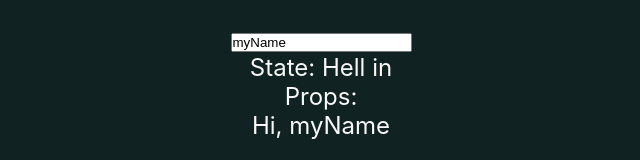
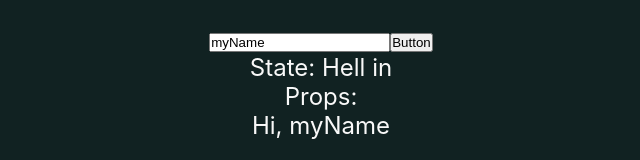
Before and after one commit to BoxPistols/map-api-react, a React (Create React App) app: page / in a window 1280 px wide. Shown: the top 160 px of the page, without its empty margins (319-959 px from the left). Built offline with nearby package versions, Linux system fonts and the light colour scheme.

Commit message:
[form bind] フォーム用再利用関数

```diff
--- a/src/components/ActionGreet/ActionGreet.jsx
+++ b/src/components/ActionGreet/ActionGreet.jsx
@@ -9,23 +9,30 @@ class ActionGreet extends Component {
       msg: 'Hell in',
     };
   }
-
-  // フォームの入力値変動の監視用関数
-  handleChangeName (e) { // 引数
+  /*
+   * フォームの入力値変動の監視用関数
+   * 仮引数のセット
+   * setState nameの値
+   * onChange側でe.target.valueでターゲットの値を取得
+   */
+  handleChangeName (e) {
     this.setState ({name: e.target.value});
   }
   render () {
     return (
-      <div
-      >
+      <div>
         <input
           type="text"
           value={this.state.name}
+          // event関数 値の監視と取得
           onChange={e => this.handleChangeName (e)}
         />
+        {/* 設置する値の送信 */}
+        <button onClick={() => this.handleChangeName ('Bob!')}>Button</button>
         <p>State: {this.state.msg}</p>
         <p>Props: {this.props.msg}</p>
-        <Greeting name={this.state.name}/>
+        {/* 表示する受動値 */}
+        <Greeting name={this.state.name} />
       </div>
     );
   }
```
